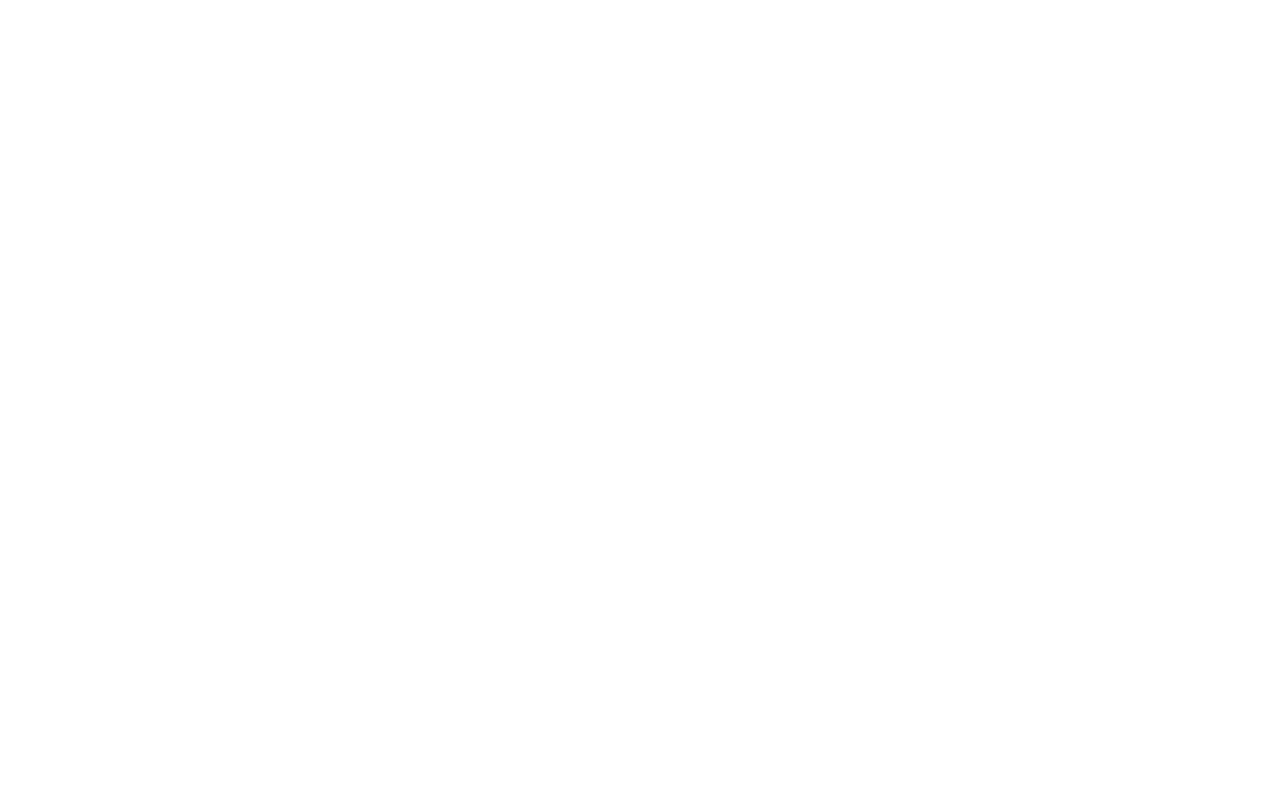
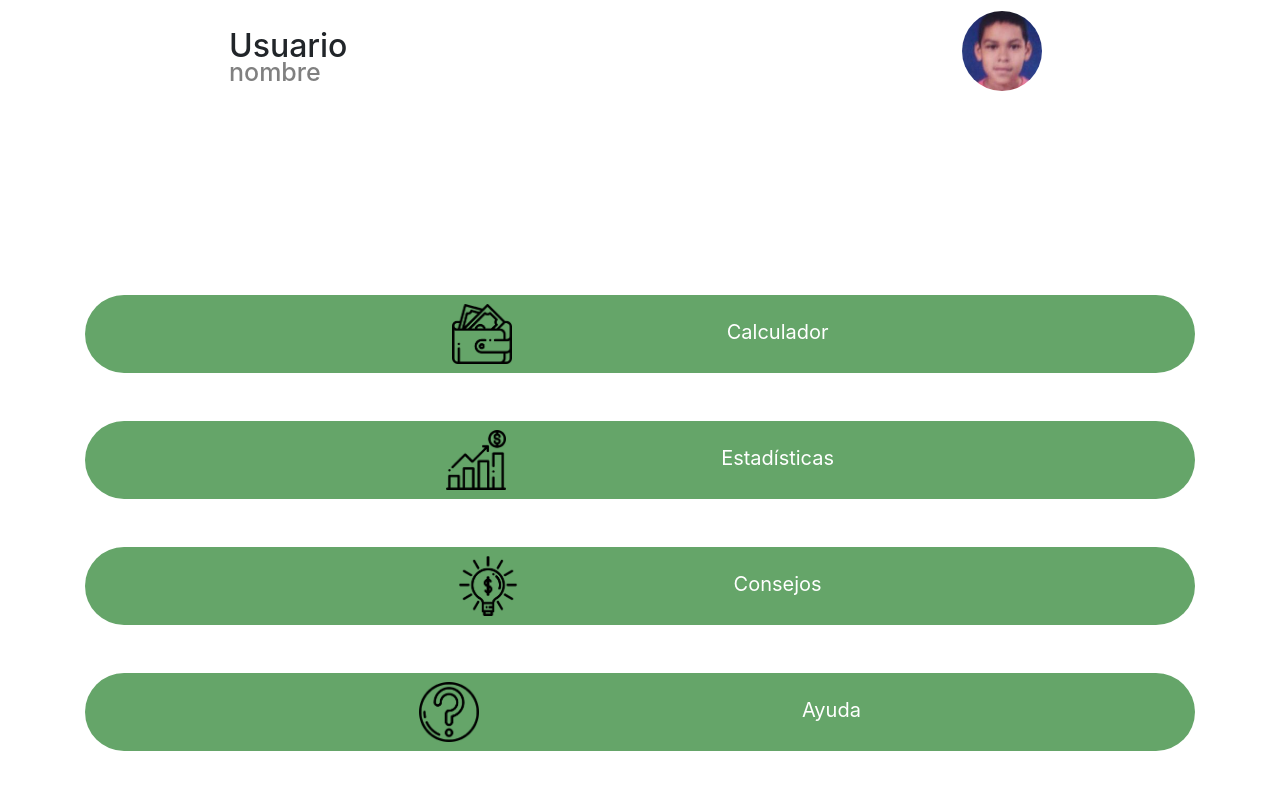
Before and after one commit to valen715/afiline, a React (Create React App) app in the folder frontend/: page /pagina_principal in a window 1280 px wide. Shown: the top 790 px of the page. Built offline with nearby package versions, Linux system fonts and the light colour scheme.

Commit message:
Pagina Principal

```diff
--- a/frontend/src/components/Inicio.css
+++ b/frontend/src/components/Inicio.css
@@ -16,6 +16,6 @@
 }
 
 .inicio .container .position {
-    margin-top: 15rem;
+    margin-top: 10rem;
     margin-left: 12rem;
 }
--- /dev/null
+++ b/frontend/src/components/PagPrincipal.css
@@ -0,0 +1,21 @@
+.container .btn{
+    position: relative;
+top: 10rem; ;
+
+}
+.container .imagen_registro{
+    margin-left: 79%;
+    margin-top: 1%;
+
+}
+.container .Usuario{
+    margin-left: -1rem;
+    margin-top: -4rem;
+}
+
+.container .nombre{
+    margin-left: -1rem;
+    margin-top: -1rem;
+    font-size: 25px;
+    color: gray;
+}
--- /dev/null
+++ b/frontend/src/components/PagPrincipal.jsx
@@ -0,0 +1,54 @@
+import React from "react";
+import "../components/PagPrincipal.css"
+import Calculador from "./Calculador.png"
+import Estadisticas from "./Estadisticas.png"
+import Consejos from "./Consejos.png"
+import Ayuda from "./Ayuda.png"
+import registro from "./registro.png"
+
+export const Pagprincipal = () => {
+    return (
+        <div className="container">
+            <div >
+                <div className="imagen_registro">
+                    <img className="rounded-circle" Style="width:80px; height:80px;" src={registro} alt="" srcSet="" />
+                </div>
+                <div className="Usuario" >
+                    <h2 Style="margin-left: 10rem; margin-top: -4rem; " >Usuario</h2>
+                </div>
+                 <div className="nombre" >
+                    <h3 Style="margin-left: 10rem; margin-top: -1rem; font-size: 25px; color: gray;">nombre</h3>
+                </div>
+                <button
+                    type="btn"
+                    className="btn btn-lg active btn-block mt-5 rounded-pill text-white"
+                >
+                    <img src={Calculador} alt="" srcSet="" Style="width: 60px; margin-right: 20%" />
+            Calculador
+            </button>
+                <button
+                    type="btn"
+                    className="btn btn-lg active btn-block mt-5 rounded-pill text-white"
+                >
+                    <img src={Estadisticas} alt="" srcSet="" Style="width: 60px; margin-right: 20%" />
+            Estadísticas
+            </button>
+                <button
+                    type="btn"
+                    className="btn btn-lg active btn-block mt-5 rounded-pill text-white"
+                >
+                    <img src={Consejos} alt="" srcSet="" Style="width: 60px; margin-right: 20%" />
+            Consejos
+            </button>
+                <button
+                    type="btn"
+                    className="btn btn-lg active btn-block mt-5 rounded-pill text-white"
+                >
+                    <img src={Ayuda} alt="" srcSet="" Style="width: 60px; margin-right: 30%" />
+            Ayuda
+            </button>
+            </div>
+        </div>
+    )
+}
+export default Pagprincipal;
--- a/frontend/src/components/ayuda.jsx
+++ b/frontend/src/components/ayuda.jsx
@@ -5,12 +5,12 @@
 export const Ayuda = () => {
     return (
         <div className="pantalla_bienvenido">
-            <Navbar titulo="Ayuda"/>
+            <Navbar titulo="ayuda" />
             <div>
                 <div className="container parrafo mt-4 ">
                     <h1 > Ayuda </h1>
                 </div>
-            <div className ="container text-justify mt-4 ">
+                <div className="container text-justify mt-4 ">
                     <p>
                         Es un servicio para personas con ingresos que se les dificulta planificar su dinero en sus necesidades o gastos, se llama "Afiline' es un aplicativo web que les enseñará a manejar su salario de forma más adecuada para que asi vayan creando poco a poco un hábito de ahorro a diferencia de distintos modo manuales los cuales no son totalmente efectivos.
                 </p>
--- a/frontend/src/routers/Aplicacion.jsx
+++ b/frontend/src/routers/Aplicacion.jsx
@@ -6,6 +6,7 @@
 import Consejos from "../components/Consejos"
 import Ayuda from "../components/Ayuda"
 import App from '../App.js'
+import Pagprincipal from '../components/Pagprincipal'
 
 function Aplicacion(){
     return(
@@ -17,6 +18,7 @@
           <Route exact path="/bienvenido" component={Bienvenido}/>
           <Route exact path="/consejos" component={Consejos}/>
           <Route exact path="/ayuda" component={Ayuda}/>
+          <Route exact path="/pagina_principal" component={Pagprincipal}/>
         </Switch>
         </BrowserRouter>
     )
```
Also changed, not shown: frontend/src/components/Registro.css (line endings or trailing spaces). Lines whose indentation alone changed are shown as unchanged.
